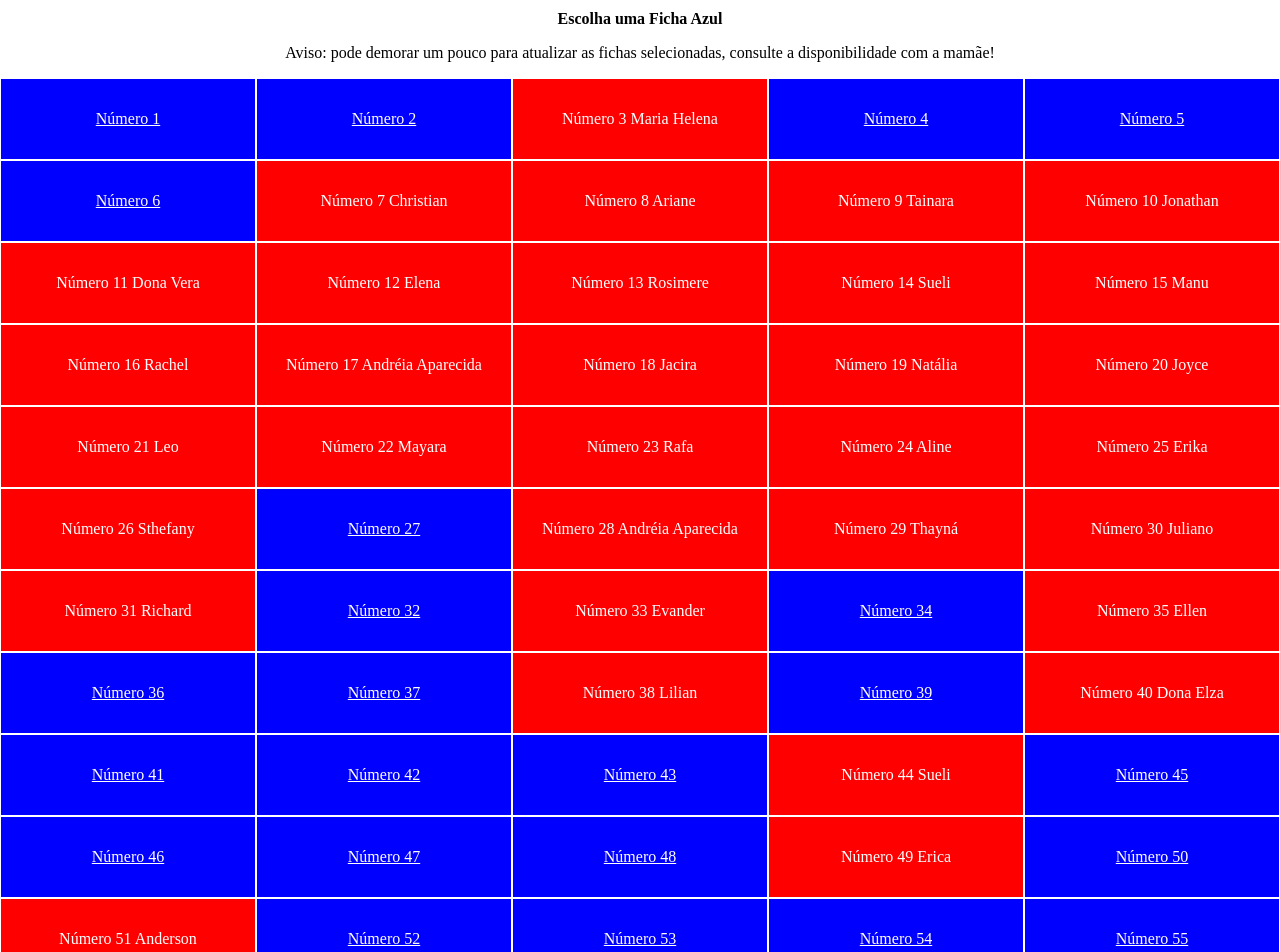
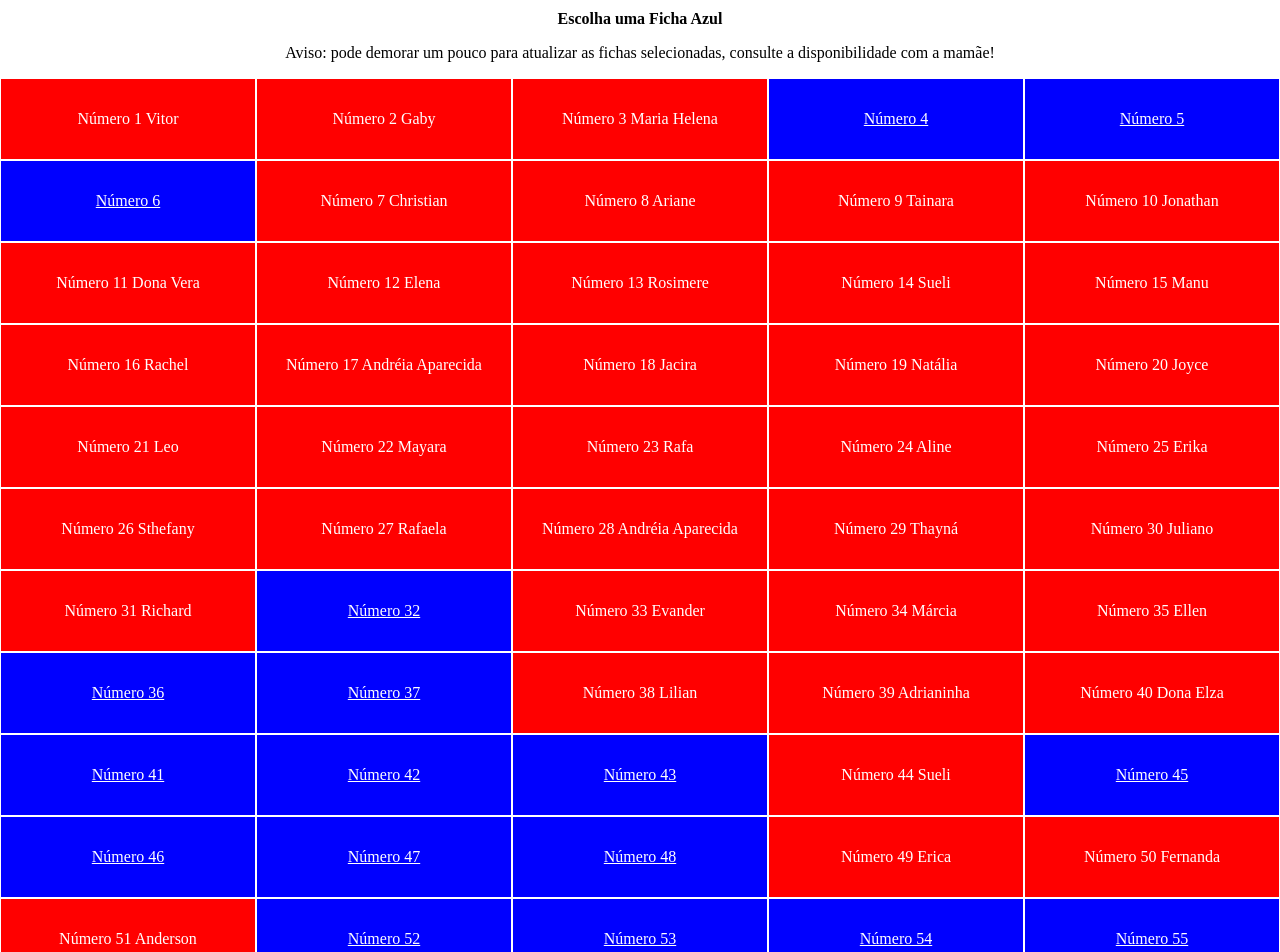
Before and after one commit to koroberto/rifa_virtual, a plain HTML site: page index.html in a window 1280 px wide. Shown: the top 952 px of the page. Drawn offline with Linux system fonts and the light colour scheme.

Commit message:
Novos números

```diff
--- a/index.html
+++ b/index.html
@@ -13,11 +13,11 @@
     </header>
     <main>
         <div class="coluna">
-            <a href="https://api.whatsapp.com/send?phone=5511945914568&text=Escolhi%20o%20n%C3%BAmero%201" class="rifa">
-                Número 1
+            <a style="background-color:red;" class="rifa">
+                Número 1 Vitor
             </a>
-            <a href="https://api.whatsapp.com/send?phone=5511945914568&text=Escolhi%20o%20n%C3%BAmero%202" class="rifa">
-                Número 2
+            <a style="background-color:red;" class="rifa">
+                Número 2 Gaby
             </a>
             <a style="background-color:red;" class="rifa">
                 Número 3 Maria Helena
@@ -94,8 +94,8 @@
             <a style="background-color:red;" class="rifa">
                 Número 26 Sthefany
             </a>
-            <a href="https://api.whatsapp.com/send?phone=5511945914568&text=Escolhi%20o%20n%C3%BAmero%2027" class="rifa">
-                Número 27
+            <a style="background-color:red;" class="rifa">
+                Número 27 Rafaela
             </a>
             <a style="background-color:red;" class="rifa">
                 Número 28 Andréia Aparecida           </a>
@@ -116,8 +116,8 @@
             <a style="background-color:red;" class="rifa">
                 Número 33 Evander
             </a>
-            <a href="https://api.whatsapp.com/send?phone=5511945914568&text=Escolhi%20o%20n%C3%BAmero%2034" class="rifa">
-                Número 34
+            <a style="background-color:red;" class="rifa">
+                Número 34 Márcia
             </a>
             <a style="background-color:red;" class="rifa">
                 Número 35 Ellen
@@ -133,8 +133,8 @@
             <a style="background-color:red;" class="rifa">
                 Número 38 Lilian
             </a>
-            <a href="https://api.whatsapp.com/send?phone=5511945914568&text=Escolhi%20o%20n%C3%BAmero%2039" class="rifa">
-                Número 39
+            <a style="background-color:red;" class="rifa">
+                Número 39 Adrianinha
             </a>
             <a style="background-color:red;" class="rifa">
                 Número 40 Dona Elza
@@ -170,8 +170,8 @@
             <a style="background-color:red;" class="rifa">
                 Número 49 Erica
             </a>
-            <a href="https://api.whatsapp.com/send?phone=5511945914568&text=Escolhi%20o%20n%C3%BAmero%2050" class="rifa">
-                Número 50
+            <a style="background-color:red;" class="rifa">
+                Número 50 Fernanda
             </a>
         </div>
         <div class="coluna">
@@ -271,8 +271,8 @@
             <a href="https://api.whatsapp.com/send?phone=5511945914568&text=Escolhi%20o%20n%C3%BAmero%2079" class="rifa">
                 Número 79
             </a>
-            <a href="https://api.whatsapp.com/send?phone=5511945914568&text=Escolhi%20o%20n%C3%BAmero%2080" class="rifa">
-                Número 80
+            <a style="background-color:red;" class="rifa">
+                Número 80 Raffanas
             </a>
         </div>
         <div class="coluna">
```
